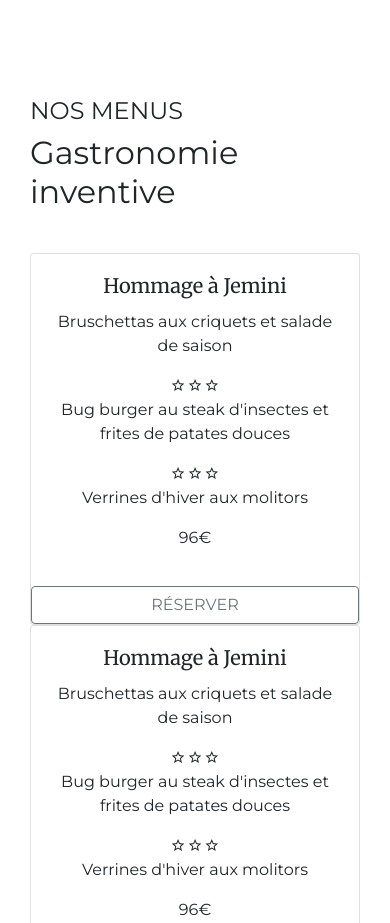
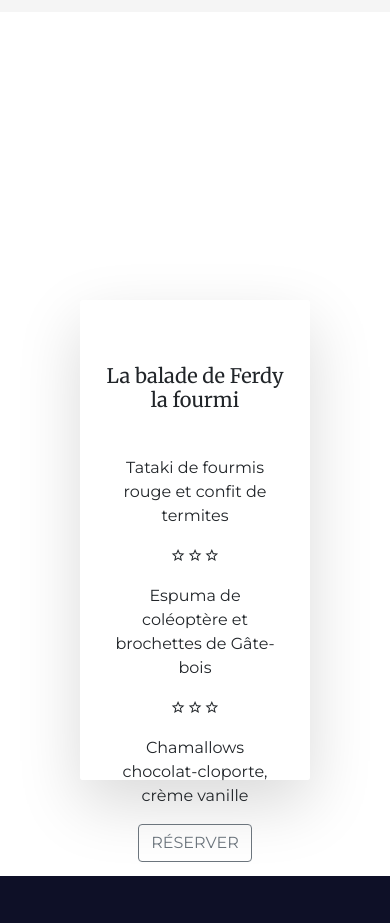
Before and after one commit to hkmhk/projet_client_fictif1, a plain HTML site: page index.html in a window 390 px wide. Shown: the part 1736-2659 px from the top of the page. Drawn offline with nearby package versions, Linux system fonts and the light colour scheme.

Commit message:
quelques modifs pour about menus

```diff
--- a/index.html
+++ b/index.html
@@ -210,12 +210,32 @@
         <div class="container menu-container">
             <h4 class="menu-h4">NOS MENUS</h4>
             <h2 class="menu-h2">Gastronomie inventive</h2>
-            <div class="row justify-content-sm-center text-center margin-up ">
-                <div class="col-sm-6 col-lg-5">
-                    <div class="card menu-card">
-                        <div class="card-body ">
+            <div class="row justify-content-center text-center margin-up ">
+                <div class="col-8 col-sm-7 col-md-5">
+                    <div class="menu-card-dsktp">
+                        <div class="card__side menu-card-dsktp--front">
+                            <h5 class="card-title">La balade de Ferdy la fourmi</h5>
+                            <div class="card-body--front">
+                                <p class="card-text ">Tataki de fourmis rouge et confit de termites</p>
+                                <div class="menu-icon">
+                                    <icon class="ion-android-star-outline"></icon>
+                                    <icon class="ion-android-star-outline"></icon>
+                                    <icon class="ion-android-star-outline"></icon>
+                                </div>
+                                <p class="card-text ">Espuma de coléoptère et brochettes de Gâte-bois</p>
 
+                                <div class="menu-icon">
+                                    <icon class="ion-android-star-outline"></icon>
+                                    <icon class="ion-android-star-outline"></icon>
+                                    <icon class="ion-android-star-outline"></icon>
+                                </div>
+                                <p class="card-text ">Chamallows chocolat-cloporte, crème vanille</p>
+                                <button type="button " class="btn btn-outline-secondary">RÉSERVER</button>
+                            </div>
+                        </div>
+                        <div class="card__side menu-card-dsktp--back">
                                 <h5 class="card-title">Hommage à Jemini</h5>
+                                <div class="card-body--front">
                                     <p class="card-text ">Bruschettas aux criquets et salade de saison</p>
                                     <div class="menu-icon">
                                         <icon class="ion-android-star-outline"></icon>
@@ -230,41 +250,16 @@
                                         <icon class="ion-android-star-outline"></icon>
                                     </div>
                                     <p class="card-text ">Verrines d'hiver aux molitors </p>
-                            <p class="menu-prix">96&euro;</p>
-
-                        </div>
-                        <button type="button " class="btn btn-outline-secondary menu-button">RÉSERVER</button>
-                    </div>
+                                    <button type="button " class="btn btn-outline-secondary">RÉSERVER</button>
                                 </div>
 
-                <div class="col-sm-6 col-lg-5 ">
-                    <div class="card menu-card">
-                        <div class="card-body ">
 
-                            <h5 class="card-title">Hommage à Jemini</h5>
-                            <p class="card-text ">Bruschettas aux criquets et salade de saison</p>
-                            <div class="menu-icon">
-                                <icon class="ion-android-star-outline"></icon>
-                                <icon class="ion-android-star-outline"></icon>
-                                <icon class="ion-android-star-outline"></icon>
-                            </div>
-                            <p class="card-text ">Bug burger au steak d'insectes et frites de patates douces</p>
-
-                            <div class="menu-icon">
-                                <icon class="ion-android-star-outline"></icon>
-                                <icon class="ion-android-star-outline"></icon>
-                                <icon class="ion-android-star-outline"></icon>
-                            </div>
-                            <p class="card-text ">Verrines d'hiver aux molitors </p>
-                            <p class="menu-prix">96&euro;</p>
-
-                        </div>
-                        <button type="button " class="btn btn-outline-secondary menu-button">RÉSERVER</button>
                         </div>
                     </div>
                 </div>
             </div>
         </div>
+
 
     </section>
 
@@ -274,7 +269,7 @@
             <h4 class="menu-h4">NOS MENUS</h4>
             <h2 class="menu-h2">Gastronomie inventive</h2>
             <div class="row justify-content-md-center text-center margin-up ">
-                <div class="col-sm-4 ">
+                <div class="col-md-6 col-lg-4">
                     <div class="menu-card-dsktp">
                         <div class="card__side menu-card-dsktp--front">
                             <h5 class="card-title">Hommage à Jemini</h5>
@@ -302,7 +297,7 @@
                         </div>
                     </div>
                 </div>
-                <div class="col-sm-4 ">
+                <div class="col-md-6 col-lg-4">
                     <div class="menu-card-dsktp">
                         <div class="card__side menu-card-dsktp--front">
                             <h5 class="card-title">La balade de Ferdy la fourmi</h5>
--- a/styles.css
+++ b/styles.css
@@ -47,7 +47,7 @@ h5 {
 }
 .db {
   background-color: aqua;
-  boder: 1px aqua dotted;
+  border: 1px aqua dotted;
 }
 
 #grandLogo {
@@ -84,7 +84,7 @@ h5 {
   font-weight: regular;
   font-size: 2rem;
   min-width: 90px;
-
+}
 /*////////////////////////////////////////
 //                                       //
 //            SECTION ABOUT              //
@@ -92,7 +92,7 @@ h5 {
 ////////////////////////////////////////*/
 
 #apropos {
-  padding: 3rem 0;
+  padding: 2rem 0 3rem 0;
   background-color: rgb(245, 245, 245);
 }
 
@@ -138,6 +138,7 @@ h5 {
 
 .menu-container {
   text-align: center;
+  padding-bottom: 2rem;
 }
 
 .menu-h2 {
@@ -245,10 +246,15 @@ h5 {
   color: rgba(0, 0, 0, 0.5);
   border-radius: 5px;
 }
+
 .menu-button-dsktp {
   position: absolute;
   bottom: 2rem;
+}
 
+.card-title {
+  padding: 0 1.5rem;
+}
 
 /*////////////////////////////////////////
 //                                      //
```
Lines whose indentation alone changed are shown as unchanged.
